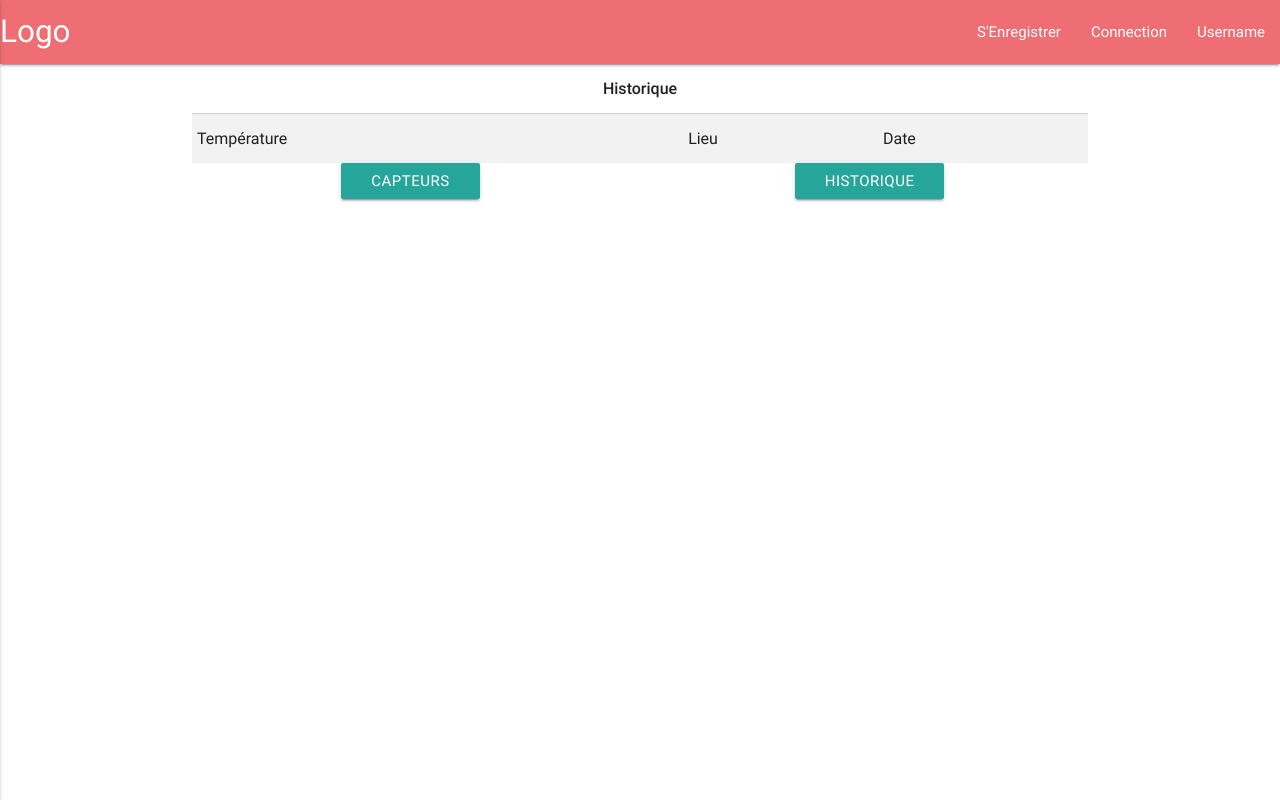
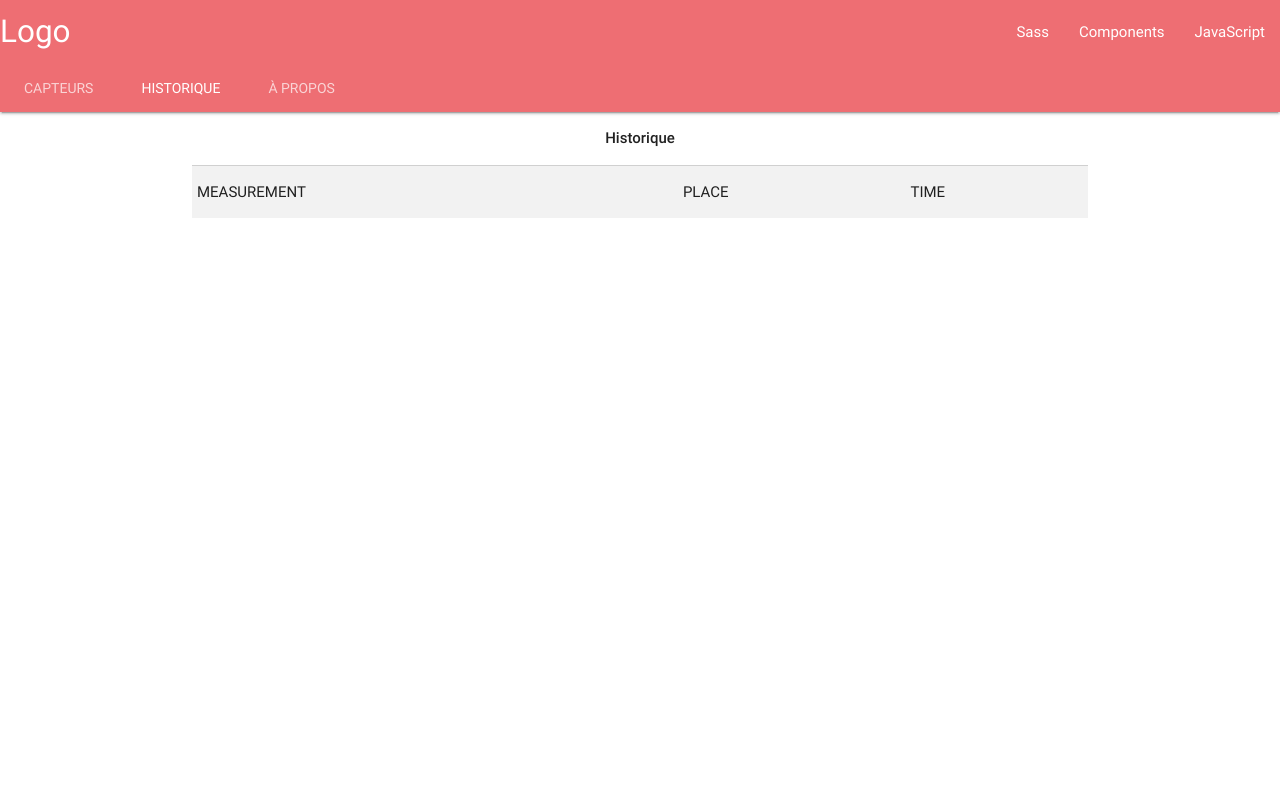
Before and after one commit to pierre-teodoresco/HotHotHot, a website: page index.html in a window 1280 px wide. Both pictures are taken after a click on the link "HISTORIQUE". Drawn offline with nearby package versions, Linux system fonts and the light colour scheme; no server answers.

Commit message:
refactoring

```diff
--- a/css/style.css
+++ b/css/style.css
@@ -1,3 +1,13 @@
+@keyframes slidein {
+    from {
+        opacity: 0;
+    }
+
+    to {
+        opacity: 100%;
+    }
+}
+
 section {
     display: none;
 }
@@ -5,3 +15,14 @@ section {
 .active {
     display: initial;
 }
+
+section.active {
+    animation-duration: 1s;
+    animation-name: slidein;
+}
+
+@media (min-width: 993px) {
+    .sidenav-trigger {
+        display: none;
+    }
+}
--- a/index.html
+++ b/index.html
@@ -1,49 +1,58 @@
+<!DOCTYPE html>
+<html lang="en">
 <head>
-    <title>HotHotHot</title>
-    <meta charset="utf-8">
-    <link href="https://fonts.googleapis.com/icon?family=Material+Icons" rel="stylesheet">
+    <meta charset="UTF-8">
     <link rel="stylesheet" href="https://cdnjs.cloudflare.com/ajax/libs/materialize/0.100.2/css/materialize.min.css">
-    <script type="text/javascript" src="https://code.jquery.com/jquery-3.2.1.min.js"></script>
-    <script src="https://cdnjs.cloudflare.com/ajax/libs/materialize/0.100.2/js/materialize.min.js"></script>
+    <!--<script type="text/javascript" src="https://code.jquery.com/jquery-3.2.1.min.js"></script>-->
+    <!--<script src="https://cdnjs.cloudflare.com/ajax/libs/materialize/0.100.2/js/materialize.min.js"></script>-->
     <link rel="stylesheet" href="css/style.css">
-    <script>
-        $(document).ready(function () {
-            $(".button-collapse").sideNav();
-        });
-    </script>
+    <script defer src="scripts/navbar.js"></script>
+    <script defer src="script.js"></script>
+    <title>Title</title>
 </head>
+
 <body>
-    <div class="navbar-fixed">
-        <nav>
+
+<nav class="nav-extended">
     <div class="nav-wrapper">
         <a href="#" class="brand-logo">Logo</a>
-                <a href="#" data-activates="mobile-demo" class="button-collapse"><i class="material-icons">menu</i></a>
-                <ul class="right hide-on-med-and-down">
-                    <li><a href="#">S'Enregistrer</a></li>
-                    <li><a href="#">Connection</a></li>
-                    <li><a href="#">Username</a></li>
+        <a href="#" data-target="mobile-demo" class="sidenav-trigger"><i class="material-icons">menu</i></a>
+        <ul id="nav-mobile" class="right hide-on-med-and-down">
+            <li><a href="sass.html">Sass</a></li>
+            <li><a href="badges.html">Components</a></li>
+            <li><a href="collapsible.html">JavaScript</a></li>
+        </ul>
+    </div>
+    <div class="nav-content">
+        <ul class="tabs tabs-transparent">
+            <li class="tab"><a href="#sensors">Capteurs</a></li>
+            <li class="tab"><a href="#historic">Historique</a></li>
+            <li class="tab"><a href="#about">À propos</a></li>
         </ul>
     </div>
 </nav>
-    </div>
-    <ul class="side-nav" id="mobile-demo">
-        <li><a href="#">S'Enregistrer</a></li>
-        <li><a href="#">Connection</a></li>
-        <li><a href="#">Username</a></li>
+
+<ul class="sidenav hiddendiv" id="mobile-demo">
+    <li><a href="sass.html">Sass</a></li>
+    <li><a href="badges.html">Components</a></li>
+    <li><a href="collapsible.html">JavaScript</a></li>
 </ul>
+
 <div class="container" style="margin-bottom: 10px;">
-        <section id="temperatures"  class="active">
+    <section id="sensors" class="active">
         <div class="row" style="padding-bottom: 20px;">
             <div class="col l6 s12">
                 <div class="center-align">
                     <h4>Extérieur</h4>
                     <h1><span id="out-temp"></span>°C</h1>
+                    <h5>Min:<span id="min-temp-ext"></span> | Max:<span id="max-temp-ext"></span></h5>
                 </div>
             </div>
             <div class="col l6 s12">
                 <div class="center-align">
                     <h4>Intérieur</h4>
                     <h1><span id="in-temp"></span>°C</h1>
+                    <h5>Min:<span id="min-temp-int"></span> | Max:<span id="max-temp-int"></span></h5>
                 </div>
             </div>
         </div>
@@ -58,22 +67,15 @@
             </thead>
             <tbody>
             <tr>
-                    <td>Température</td>
-                    <td>Lieu</td>
-                    <td>Date</td>
+                <td>MEASUREMENT</td>
+                <td>PLACE</td>
+                <td>TIME</td>
             </tr>
             </tbody>
         </table>
     </section>
-        <div class="row" id="options">
-            <div class="col s12 l6 center-align" style="padding-bottom: 20px;">
-                <a href="#temperatures" class="btn z-depth-1">Capteurs</a>
 </div>
-            <div class="col s12 l6 center-align p-5" style="padding-bottom: 20px;">
-                <a href="#historic" class="btn z-depth-1">Historique</a>
-            </div>
-        </div>
-    </div>
+
 <template id="entry-template">
     <tr>
         <td>MEASUREMENT</td>
@@ -81,5 +83,6 @@
         <td>TIME</td>
     </tr>
 </template>
-    <script src="script.js"></script>
+
 </body>
+</html>
--- a/script.js
+++ b/script.js
@@ -1,15 +1,5 @@
 /* Buttons */
 
-O_optionsBar = document.getElementById('options');
-O_optionsBar.querySelectorAll('a').forEach(function (element) {
-	element.addEventListener('click', function (event) {
-		Array.from(document.querySelectorAll('.active')).forEach(function(element) {
-			element.removeAttribute('class');
-		});
-		let S_sectionToDisplay = event.target.attributes.href.value.replace('#', '');
-		document.getElementById(S_sectionToDisplay).setAttribute('class', 'active');
-	})
-});
 
 /* Websocket */
 
@@ -115,7 +105,7 @@ notificationHandler();
 getIndoorSensorValue();
 getOutdoorSensorValue();
 
-const timer = 60000 * 20;
+const timer = 60000 * 0.5;
 
 outdoorInterval = setInterval(getOutdoorSensorValue, timer);
 indoorInterval = setInterval(getIndoorSensorValue, timer);
--- /dev/null
+++ b/scripts/navbar.js
@@ -0,0 +1,16 @@
+document.querySelectorAll('.nav-content a').forEach(function(element) {
+    element.addEventListener('click', function(event) {
+        document.querySelectorAll('.nav-content .active').forEach(function (element) {
+            element.removeAttribute('class');
+        });
+
+        document.querySelectorAll('section').forEach(function(element) {
+            element.removeAttribute('class');
+        });
+
+        element.setAttribute('class', 'active');
+
+        let S_sectionToDisplay = event.target.attributes.href.value.replace('#', '');
+        document.getElementById(S_sectionToDisplay).setAttribute('class', 'active');
+    })
+})
```
Lines whose indentation alone changed are shown as unchanged.
